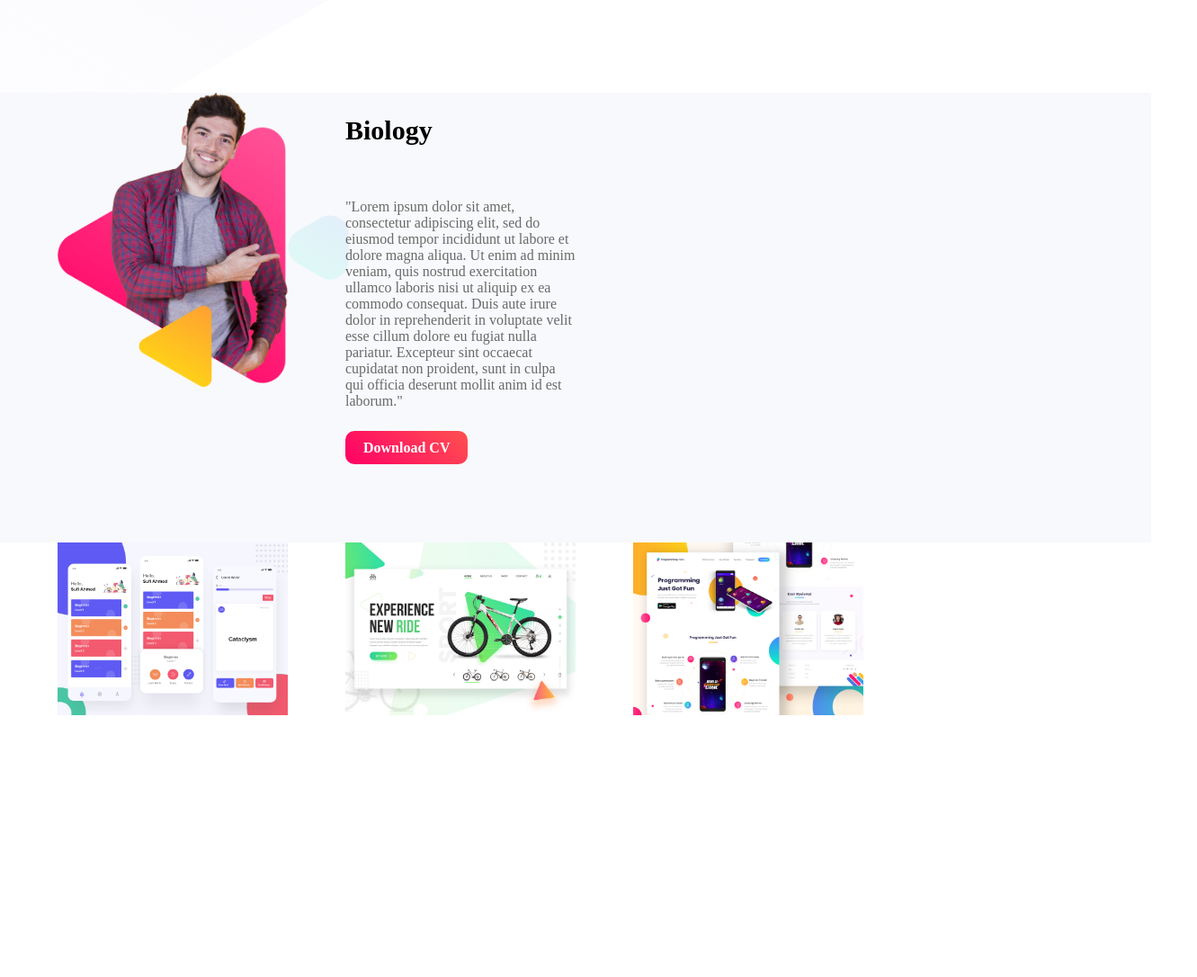
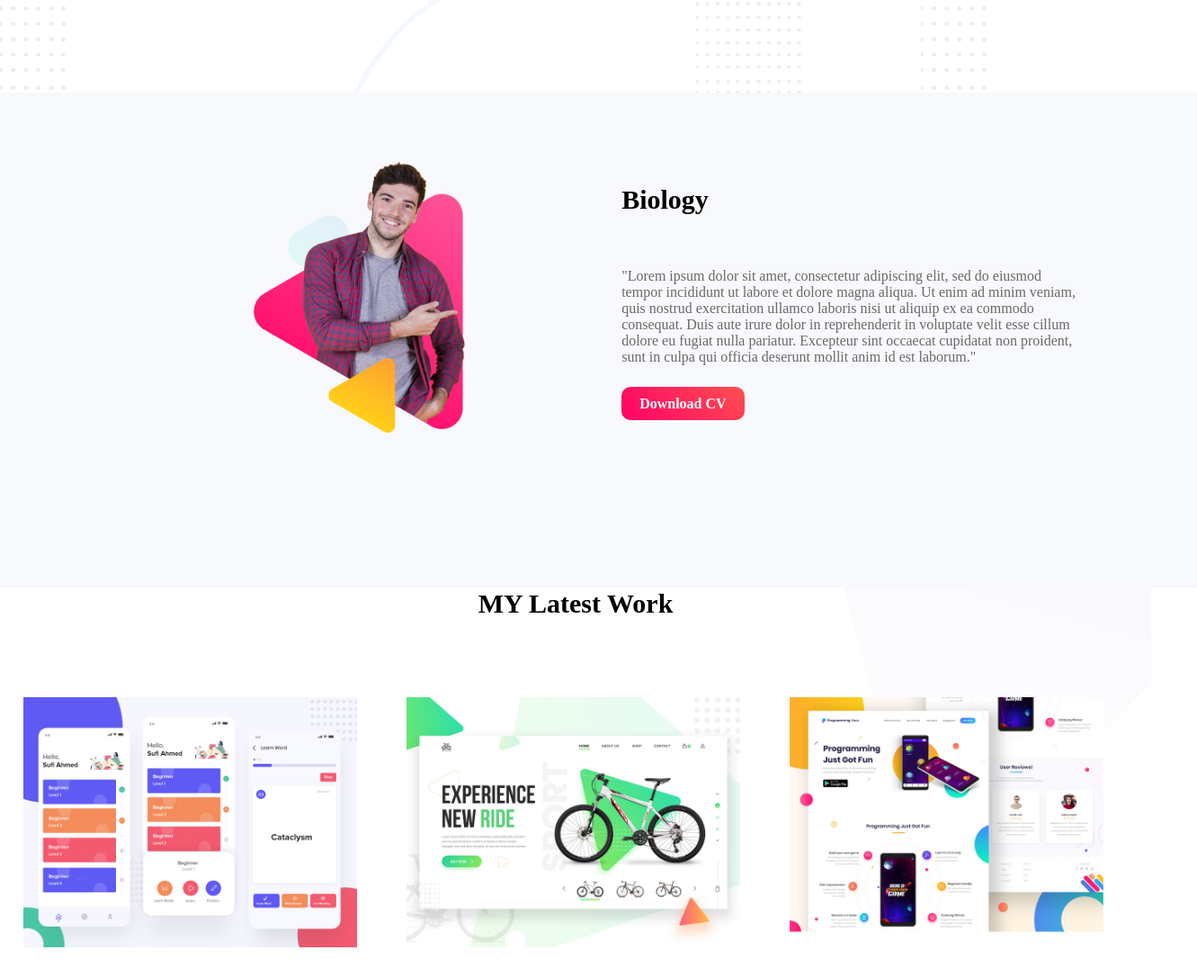
Before and after one commit to Humayrakobir/My-First-Assignment, a plain HTML site: page index.html in a window 1280 px wide. Shown: the part 397-1483 px from the top of the page at 90% size, 1331 px wide, since content can reach past the window. Drawn offline with Linux system fonts and the light colour scheme.

Commit message:
2nd update assignment

```diff
--- a/Style.css
+++ b/Style.css
@@ -2,7 +2,9 @@ body{
     margin: 0px;
     font-family:  'Roboto Slab',   serif ;
     width: 100%;
+
 }
+
 h1{
     font-size: 30px;
 }
@@ -17,19 +19,21 @@ p{
     color: rgb(235, 39, 121);
 }
 .half-width{
-    width: 40%;
+    width: 50%;
     float: left;
     margin-left:3% ;
     padding-left:2% ;
 }
-.half-width img{
-    width: 100%;
+.peter img {
+    width: 24%;
+}
 
-}
+
 
 .header-part{
     background-image: url("personal-website/header-bg.png") ;
     background-repeat: no repeat;
+    background-size: 80%;
 
 }
 section{
@@ -46,28 +50,56 @@ font-weight: 700;
 }
 .biology-part{
     background-image: url("personal-website/biography-bg.png");
+    padding: 2%;
+    width: 100%;
+    float: left;
 }
-.latest work-part{
-    background-image: url("personal-website/latest-work-bg.png");
-  background-image: no repeat;
+
+.latest {
+    background-image: url("latest-work-bg.png");
+    background-size: 100%;
+    background-repeat: no-repeat;
+    width: 100%;
+    height: 100%;
+    float: center;
+ }
+.headline {
+    text-align: center;
+}
+section{
+    height:500px ;
+    width: 100%;
 
 }
+.half-width{
+    width: 40%;
 
-section{
-    height:500px ;
+    margin:2% ;
+    padding:2% ;
 }
-.half-width{
-    width: 20%;
-    float: left;
-    margin-left:3% ;
-    padding-left:2% ;
+.half-width img{
+    width: 46%;
+    padding-left: 40% ;
+}
+.portfolio img{
+    width: 29%;
+    padding: 2%;
+    height: 100%;
 }
 .footer-part{
     background-image: url("personal-website/footer-bg.png");
     text-align: center;
+}
+.section{
+    height: 500px;
+}
+.link-button-last{
+    text-decoration: none ;
+    text-align: center;
+    background-image: linear-gradient(45deg, #ff0066 ,#ff5050);
+    padding: 10px 20px;
+    border-radius: 10px;
+    color: white;
+    font-weight: 700;
 
 }
-.link-button{
-    text-align: center;
-    width:20%
-}
--- a/index.html
+++ b/index.html
@@ -17,16 +17,16 @@
             <br>
             <a class="link-button" target="-blank" href="https://www.programming-hero.com/">HIRE ME</a>
         </div>
-        <div  class="half-width">
+        <div  class="peter img">
             <img src="personal-website/peter.png" alt="">
         </div>
     </section>
+
     <section class="biology-part">
         <div class="half-width">
             <img src="personal-website/peter_dream.png" alt="">
         </div>
         <div class="half-width">
-
             <h2>Biology</h2>
             <br>
         <p>"Lorem ipsum dolor sit amet, consectetur adipiscing elit, sed do eiusmod tempor incididunt ut labore et dolore magna aliqua. Ut enim ad minim veniam, quis nostrud exercitation ullamco laboris nisi ut aliquip ex ea commodo consequat. Duis aute irure dolor in reprehenderit in voluptate velit esse cillum dolore eu fugiat nulla pariatur. Excepteur sint occaecat cupidatat non proident, sunt in culpa qui officia deserunt mollit anim id est laborum."</p>
@@ -35,16 +35,21 @@
         </div>
     </section>
 
-    <section class=" latest work-part">
-        <div class="half-width">
+
+
+<section class=" latest">
+    <h2 class="headline"> MY Latest Work</h2>
+        <br><br>
+    <div class=" portfolio img">
         <img src="personal-website/work-1.png" alt="">
+
+        <img src="personal-website/work-2.png"
+           alt="">
+
+        <img src="personal-website/work-2 (1).png" alt="">
+
     </div>
-        <div class="half-width">
-<img src="personal-website/work-2.png" alt="">
-        </div>
-        <div class="half-width">
-<img src="personal-website/work-3.png" alt="">
-        </div>
+
     </section>
 <section class="footer-part">
     <div >
@@ -54,9 +59,10 @@
         <h3>Bruce Moccy</h3>
         <h4>Founder & CEO Alies</h4>
         <br>
-        <p>Lorem ipsum dolor sit amet, consectetur adipiscing elit,<br><span class="name">  sed do eiusmod tempor incididunt ut labore et dolore magna aliqua.</span></p>
+        <p>Lorem ipsum dolor sit amet, consectetur adipiscing elit,<br><span class="name">  sed do eiusmod tempor incididunt ut labore et dolore magna aliqua.</span></p></div>
         <br>
 <a class="link-button" target="-blank" href="https://www.programming-hero.com/">Leave me a message in the Programming.hero1@gmail.com</a>
+    </div>
 </div>
 </section>
 
```
Also changed, not shown: latest-work-bg.png (added), personal-website/work-2 (1).png (added), personal-website/work-3.png (deleted). Lines whose indentation alone changed are shown as unchanged.
